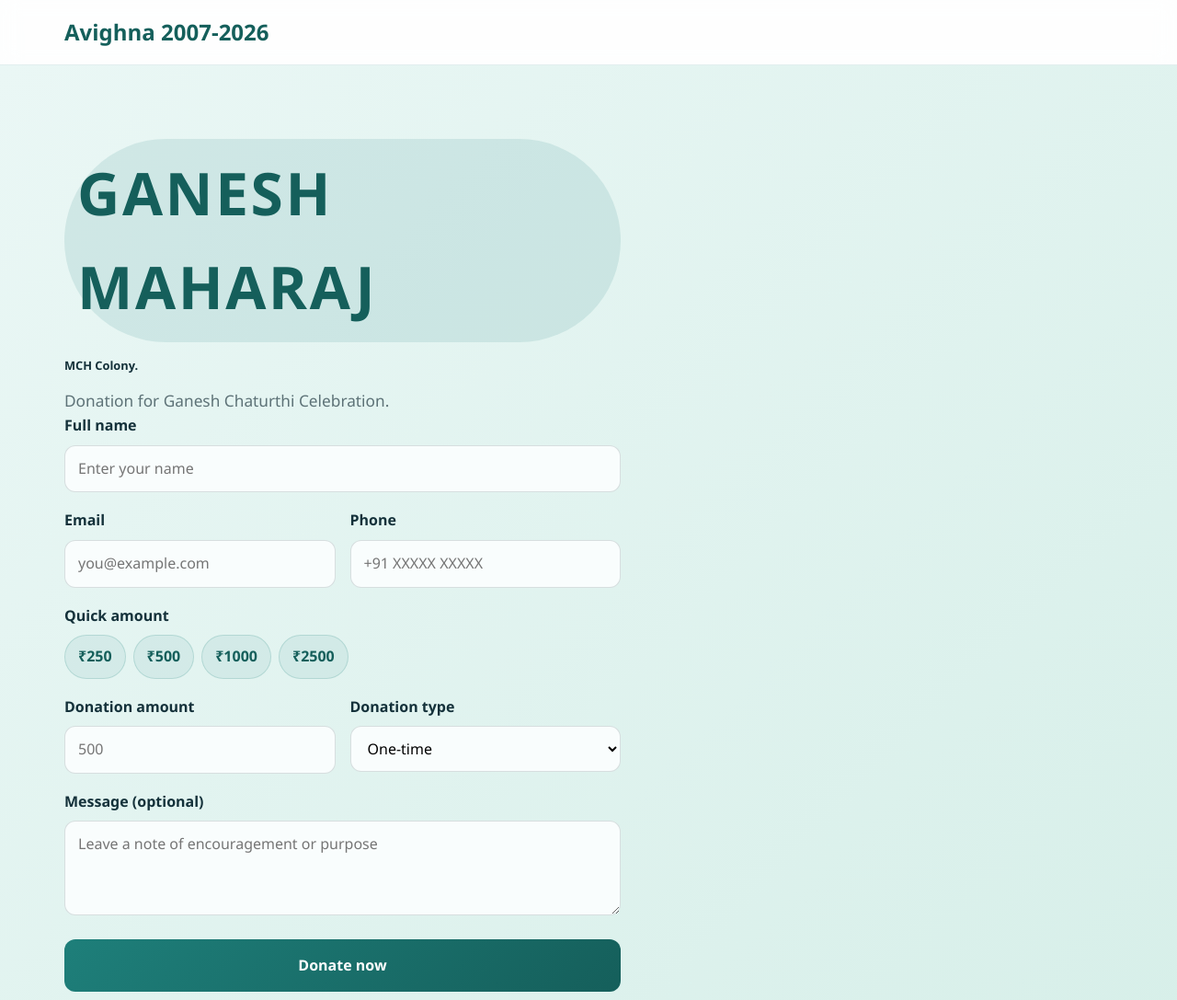
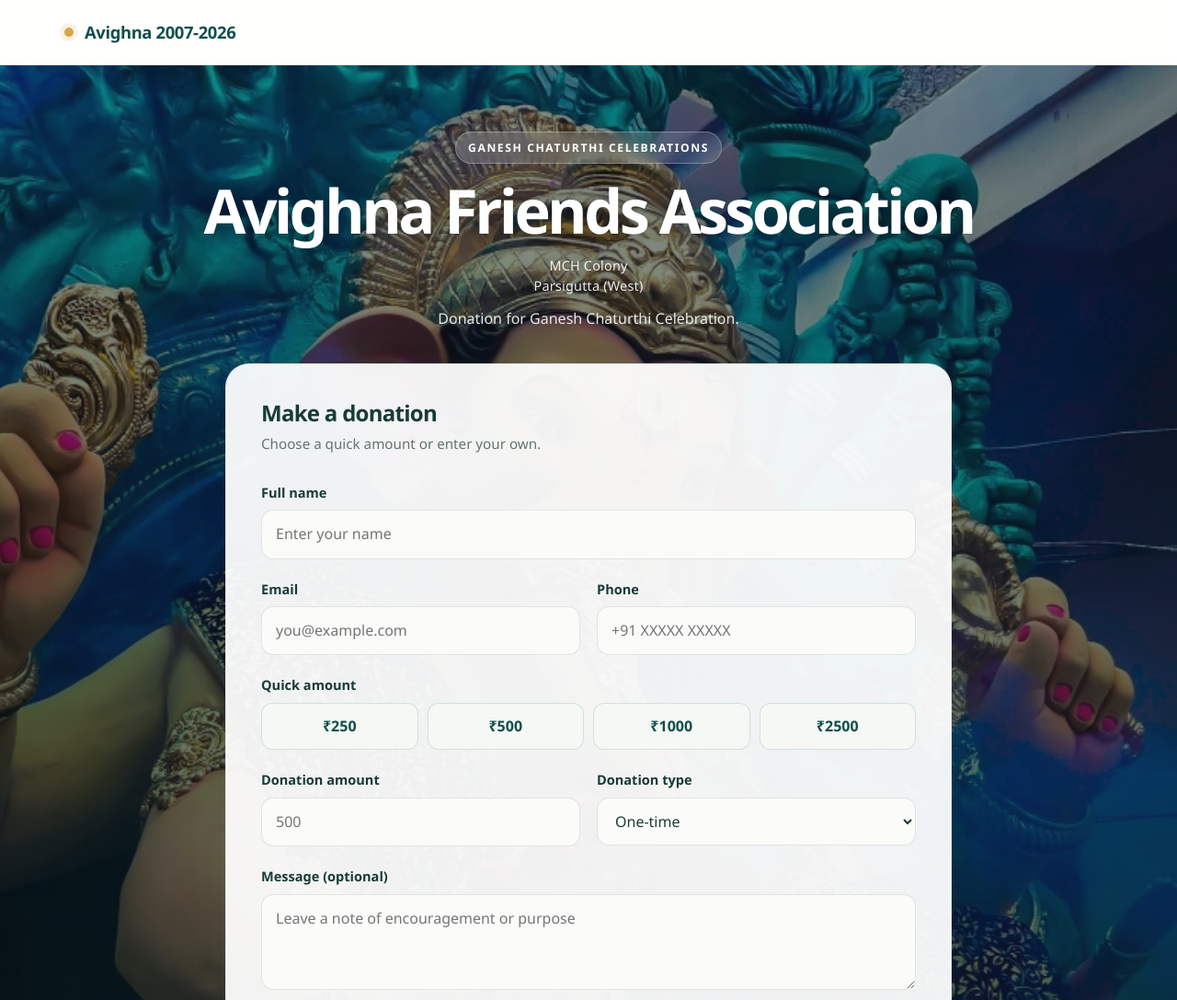
Before and after one commit to ak301192/Avighna_donation_app, a website: page index.html in a window 1280 px wide. Shown: the top 1087 px of the page at 92% size. Drawn offline with Linux system fonts and the light colour scheme.

Commit message:
re-designed UI

```diff
--- a/buildspec.yml
+++ b/buildspec.yml
@@ -14,3 +14,4 @@ artifacts:
     - script.js
     - server.js
     - package.json
+    - ganesh-chaturthi-background.jpeg
--- a/index.html
+++ b/index.html
@@ -18,14 +18,20 @@
       <section class="hero">
         <div class="container hero-inner">
           <div class="hero-copy">
-            <span class="eyebrow">Ganesh Maharaj</span>
-            <h1>MCH Colony.</h1>
-            <p>
-              Donation for Ganesh Chaturthi Celebration.
-            </p>
-
+            <span class="eyebrow">Ganesh Chaturthi Celebrations</span>
+            <h1>Avighna Friends Association</h1>
+            <address class="hero-address">
+              <span>MCH Colony</span>
+              <span>Parsigutta (West)</span>
+            </address>
+            <p class="hero-description">Donation for Ganesh Chaturthi Celebration.</p>
 
             <form id="donationForm" novalidate>
+              <div class="form-heading">
+                <h2>Make a donation</h2>
+                <p>Choose a quick amount or enter your own.</p>
+              </div>
+
               <div class="form-group">
                 <label for="donorName">Full name</label>
                 <input type="text" id="donorName" placeholder="Enter your name" required />
--- a/server.js
+++ b/server.js
@@ -7,14 +7,16 @@ const routes = new Map([
   ['/index.html', 'index.html'],
   ['/success.html', 'success.html'],
   ['/style.css', 'style.css'],
-  ['/script.js', 'script.js']
+  ['/script.js', 'script.js'],
+  ['/ganesh-chaturthi-background.jpeg', 'ganesh-chaturthi-background.jpeg']
 ]);
 
 const contentTypes = {
   'index.html': 'text/html; charset=utf-8',
   'success.html': 'text/html; charset=utf-8',
   'style.css': 'text/css; charset=utf-8',
-  'script.js': 'text/javascript; charset=utf-8'
+  'script.js': 'text/javascript; charset=utf-8',
+  'ganesh-chaturthi-background.jpeg': 'image/jpeg'
 };
 
 const server = http.createServer((request, response) => {
--- a/style.css
+++ b/style.css
@@ -1,12 +1,13 @@
 :root {
-  --primary: #1e7f7a;
-  --primary-dark: #155f5b;
-  --accent: #f8b84e;
-  --soft: #eaf7f5;
-  --dark: #14313a;
-  --muted: #5d7277;
+  --primary: #176b65;
+  --primary-dark: #104f4b;
+  --accent: #d7a64b;
+  --soft: #edf5f2;
+  --dark: #183b37;
+  --muted: #637570;
   --white: #ffffff;
-  --shadow: rgba(20, 49, 58, 0.12);
+  --shadow: rgba(24, 59, 55, 0.12);
+  --line: rgba(24, 59, 55, 0.12);
 }
 
 * {
@@ -20,8 +21,8 @@ html {
 }
 
 body {
-  font-family: 'Segoe UI', Tahoma, Geneva, Verdana, sans-serif;
-  background: linear-gradient(180deg, #f7fbfb 0%, #edf8f7 100%);
+  font-family: "Segoe UI", Tahoma, Geneva, Verdana, sans-serif;
+  background: #f7f8f5;
   color: var(--dark);
   line-height: 1.6;
 }
@@ -45,12 +46,12 @@ textarea {
 }
 
 .topbar {
-  background: rgba(255, 255, 255, 0.8);
+  background: rgba(255, 255, 255, 0.9);
   backdrop-filter: blur(10px);
   position: sticky;
   top: 0;
   z-index: 20;
-  border-bottom: 1px solid rgba(30, 127, 122, 0.12);
+  border-bottom: 1px solid var(--line);
 }
 
 .nav {
@@ -61,9 +62,22 @@ textarea {
 }
 
 .brand {
-  font-size: 1.5rem;
-  font-weight: 800;
+  display: inline-flex;
+  align-items: center;
+  gap: 12px;
+  font-size: 1.15rem;
+  font-weight: 750;
+  letter-spacing: -0.02em;
   color: var(--primary-dark);
+}
+
+.brand::before {
+  content: "";
+  width: 10px;
+  height: 10px;
+  border-radius: 50%;
+  background: var(--accent);
+  box-shadow: 0 0 0 5px rgba(215, 166, 75, 0.14);
 }
 
 nav {
@@ -78,46 +92,116 @@ nav a {
 }
 
 .hero {
-  background: linear-gradient(135deg, #eaf7f5 0%, #d7efe9 100%);
-  padding: 80px 0 60px;
+  position: relative;
+  overflow: hidden;
+  background: url("ganesh-chaturthi-background.jpeg") center 38% / cover no-repeat;
+  padding: 72px 0 88px;
+}
+
+.hero::before {
+  content: "";
+  position: absolute;
+  inset: 0;
+  background: linear-gradient(180deg, rgba(10, 25, 29, 0.48), rgba(10, 25, 29, 0.68));
 }
 
 .hero-inner {
-  display: grid;
-  grid-template-columns: 1.1fr 0.9fr;
-  gap: 40px;
-  align-items: center;
+  position: relative;
+  z-index: 1;
+  display: block;
 }
 
 .eyebrow {
-  display: inline-block;
-  padding: 8px 14px;
+  display: inline-flex;
+  align-items: center;
+  padding: 7px 13px;
   border-radius: 999px;
-  background: rgba(30, 127, 122, 0.12);
+  background: rgba(23, 107, 101, 0.1);
   color: var(--primary-dark);
-  font-size: clamp(2.2rem, 5vw, 4rem);
-  font-weight: 700;
-  letter-spacing: 0.04em;
+  font-size: 0.76rem;
+  font-weight: 750;
+  letter-spacing: 0.13em;
   text-transform: uppercase;
 }
 
 .eyebrow.accent {
-  background: rgba(248, 184, 78, 0.18);
-  color: #9b6310;
+  background: rgba(215, 166, 75, 0.18);
+  color: #805a16;
+}
+
+.hero-copy {
+  max-width: 1080px;
+  margin: 0 auto;
+  text-align: center;
 }
 
 .hero-copy h1 {
-  margin-top: 18px;
-  font-size: 0.8rem;
-  line-height: 1.15;
-  color: var(--dark);
+  margin-top: 16px;
+  font-size: clamp(2.5rem, 5.2vw, 4.3rem);
+  line-height: 1.06;
+  letter-spacing: -0.055em;
+  color: var(--white);
+  text-shadow: 0 2px 18px rgba(0, 0, 0, 0.22);
+}
+
+.hero .eyebrow {
+  border: 1px solid rgba(255, 255, 255, 0.28);
+  background: rgba(255, 255, 255, 0.14);
+  color: var(--white);
+  backdrop-filter: blur(8px);
+}
+
+.hero-address {
+  display: grid;
+  gap: 1px;
+  margin-top: 14px;
+  color: rgba(255, 255, 255, 0.9);
+  font-size: 0.9rem;
+  font-style: normal;
+  line-height: 1.45;
+  letter-spacing: 0.015em;
+  text-shadow: 0 1px 8px rgba(0, 0, 0, 0.3);
 }
 
 .hero-copy p {
-  margin-top: 18px;
+  margin: 16px auto 0;
   font-size: 1.08rem;
   color: var(--muted);
-  max-width: 620px;
+  max-width: 580px;
+}
+
+.hero-copy .hero-description {
+  margin-top: 12px;
+  font-size: 1rem;
+  color: rgba(255, 255, 255, 0.88);
+  text-shadow: 0 1px 8px rgba(0, 0, 0, 0.3);
+}
+
+#donationForm {
+  max-width: 790px;
+  margin: 36px auto 0;
+  padding: clamp(24px, 4vw, 38px);
+  border: 1px solid rgba(24, 59, 55, 0.08);
+  border-radius: 26px;
+  background: rgba(255, 255, 255, 0.94);
+  box-shadow: 0 24px 70px rgba(24, 59, 55, 0.1);
+  text-align: left;
+}
+
+.form-heading {
+  margin-bottom: 28px;
+}
+
+.form-heading h2 {
+  font-size: 1.5rem;
+  line-height: 1.25;
+  letter-spacing: -0.03em;
+}
+
+.form-heading p {
+  margin: 6px 0 0;
+  font-size: 0.95rem;
+  color: var(--muted);
 }
 
 .hero-stats {
@@ -130,10 +214,10 @@ nav a {
 .hero-stats div {
   min-width: 130px;
   background: rgba(255, 255, 255, 0.7);
-  border: 1px solid rgba(30, 127, 122, 0.08);
+  border: 1px solid rgba(23, 107, 101, 0.08);
   border-radius: 18px;
   padding: 18px 16px;
-  box-shadow: 0 10px 25px rgba(20, 49, 58, 0.04);
+  box-shadow: 0 10px 25px rgba(24, 59, 55, 0.04);
 }
 
 .hero-stats strong {
@@ -172,13 +256,14 @@ nav a {
 }
 
 .form-group {
-  margin-bottom: 18px;
+  margin-bottom: 20px;
 }
 
 .form-group label {
   display: inline-block;
-  margin-bottom: 8px;
-  font-weight: 600;
+  margin-bottom: 7px;
+  font-size: 0.91rem;
+  font-weight: 650;
   color: var(--dark);
 }
 
@@ -186,42 +271,44 @@ nav a {
 .form-group select,
 .form-group textarea {
   width: 100%;
-  padding: 12px 14px;
-  border-radius: 12px;
-  border: 1px solid rgba(20, 49, 58, 0.15);
-  background: #f9fdfd;
-  transition: border-color 0.2s ease, box-shadow 0.2s ease;
+  padding: 13px 15px;
+  border-radius: 13px;
+  border: 1px solid var(--line);
+  background: #fbfcfa;
+  color: var(--dark);
+  transition: border-color 0.2s ease, box-shadow 0.2s ease, background 0.2s ease;
 }
 
 .form-group input:focus,
 .form-group select:focus,
 .form-group textarea:focus {
   outline: none;
-  border-color: rgba(30, 127, 122, 0.7);
-  box-shadow: 0 0 0 4px rgba(30, 127, 122, 0.08);
+  border-color: rgba(23, 107, 101, 0.7);
+  background: var(--white);
+  box-shadow: 0 0 0 4px rgba(23, 107, 101, 0.1);
 }
 
 .form-row {
   display: grid;
   grid-template-columns: 1fr 1fr;
-  gap: 16px;
+  gap: 18px;
 }
 
 .preset-amounts {
-  display: flex;
-  flex-wrap: wrap;
-  gap: 8px;
+  display: grid;
+  grid-template-columns: repeat(4, minmax(0, 1fr));
+  gap: 10px;
 }
 
 .amount-chip {
-  background: rgba(30, 127, 122, 0.08);
-  border: 1px solid rgba(30, 127, 122, 0.18);
+  background: #f5f8f5;
+  border: 1px solid rgba(23, 107, 101, 0.16);
   color: var(--primary-dark);
-  border-radius: 999px;
-  padding: 10px 14px;
+  border-radius: 12px;
+  padding: 12px 14px;
   cursor: pointer;
   font-weight: 700;
-  transition: all 0.2s ease;
+  transition: background 0.2s ease, color 0.2s ease, border-color 0.2s ease, transform 0.2s ease;
 }
 
 .amount-chip:hover,
@@ -229,28 +316,38 @@ nav a {
   background: var(--primary);
   color: var(--white);
   border-color: var(--primary);
+  transform: translateY(-1px);
 }
 
 .donate-btn,
 .back-btn {
   width: 100%;
   border: none;
-  border-radius: 12px;
+  border-radius: 13px;
   background: linear-gradient(135deg, var(--primary) 0%, var(--primary-dark) 100%);
   color: var(--white);
   font-weight: 700;
-  padding: 16px 18px;
+  padding: 15px 18px;
   cursor: pointer;
-  transition: transform 0.2s ease, opacity 0.2s ease;
+  transition: transform 0.2s ease, box-shadow 0.2s ease, opacity 0.2s ease;
   text-decoration: none;
   display: inline-flex;
   align-items: center;
   justify-content: center;
+  box-shadow: 0 10px 22px rgba(16, 79, 75, 0.18);
 }
 
 .donate-btn:hover,
 .back-btn:hover {
-  transform: translateY(-1px);
+  transform: translateY(-2px);
+  box-shadow: 0 14px 28px rgba(16, 79, 75, 0.24);
+}
+
+.donate-btn:focus-visible,
+.back-btn:focus-visible,
+.amount-chip:focus-visible {
+  outline: 3px solid rgba(215, 166, 75, 0.7);
+  outline-offset: 3px;
 }
 
 .impact-section,
@@ -329,29 +426,39 @@ nav a {
   display: grid;
   place-items: center;
   padding: 40px 20px;
-  background: linear-gradient(180deg, #edf8f7 0%, #f7fbfb 100%);
+  background:
+    radial-gradient(ellipse at 50% 0%, rgba(255, 255, 255, 0.9), transparent 55%),
+    linear-gradient(145deg, #e8f2ed 0%, #f7f8f5 100%);
 }
 
 .success-card {
   background: var(--white);
-  border-radius: 24px;
-  padding: 36px 28px;
+  border: 1px solid rgba(24, 59, 55, 0.08);
+  border-radius: 26px;
+  padding: 42px 32px;
   width: min(620px, 100%);
   text-align: center;
-  box-shadow: 0 24px 60px var(--shadow);
+  box-shadow: 0 24px 70px var(--shadow);
 }
 
 .success-card h1 {
-  margin: 16px 0 12px;
+  margin: 18px 0 12px;
+  font-size: clamp(2rem, 5vw, 3rem);
+  line-height: 1.1;
+  letter-spacing: -0.045em;
+}
+
+.success-card > p {
+  color: var(--muted);
 }
 
 .success-summary {
-  background: rgba(30, 127, 122, 0.04);
+  background: #f5f8f5;
   border-radius: 16px;
   padding: 20px;
   margin: 22px 0;
   text-align: left;
-  border: 1px solid rgba(30, 127, 122, 0.08);
+  border: 1px solid rgba(23, 107, 101, 0.1);
 }
 
 .success-summary p {
@@ -364,7 +471,6 @@ nav a {
 }
 
 @media (max-width: 768px) {
-  .hero-inner,
   .impact-grid {
     grid-template-columns: 1fr;
   }
@@ -387,9 +493,31 @@ nav a {
     grid-template-columns: 1fr;
   }
 
+  .preset-amounts {
+    grid-template-columns: repeat(2, minmax(0, 1fr));
+  }
+
+  .hero {
+    padding: 56px 0 64px;
+    background-position: center 28%;
+  }
+
   .donation-panel,
   .impact-card,
   .story-card {
     padding: 20px 18px;
   }
+
+  .success-card {
+    padding: 32px 22px;
+  }
 }
+
+@media (prefers-reduced-motion: reduce) {
+  *,
+  *::before,
+  *::after {
+    scroll-behavior: auto !important;
+    transition-duration: 0.01ms !important;
+  }
+}
```
Also changed, not shown: README.md, ganesh-chaturthi-background.jpeg (added).
